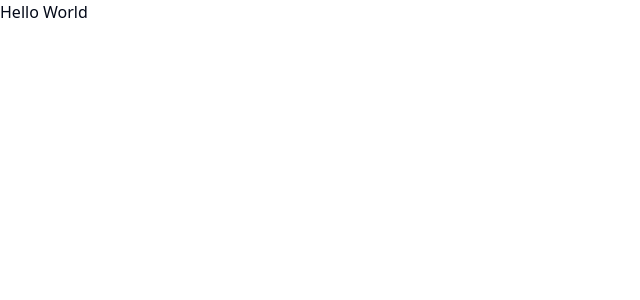
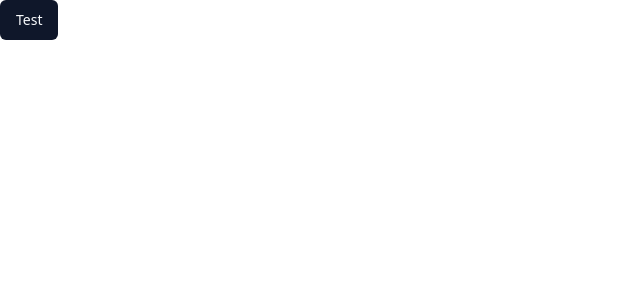
Before and after one commit to ehsan18t/ehsan-pages, a React (Vite) app: page / in a window 1280 px wide. Shown: the top 300 px of the page, without its empty margins (0-640 px from the left). Built offline with nearby package versions, Linux system fonts and the light colour scheme.

Commit message:
added template for button uses

```diff
--- a/src/App.tsx
+++ b/src/App.tsx
@@ -1,5 +1,11 @@
+import { Button } from "./components/ui/button";
+
 const App = () => {
-  return <div>Hello World</div>;
+  return (
+    <div>
+      <Button>Test</Button>
+    </div>
+  );
 };
 
 export default App;
```
